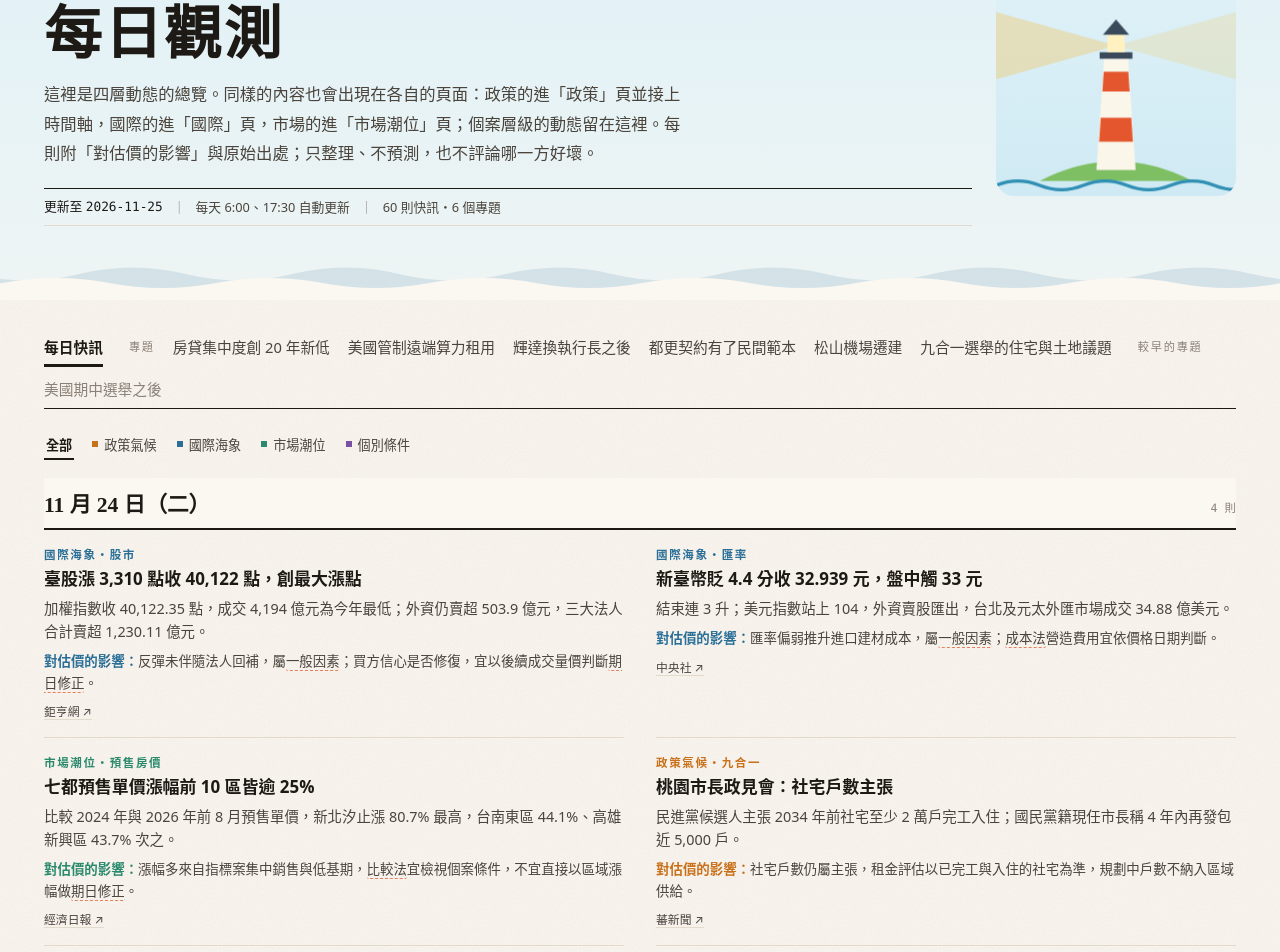
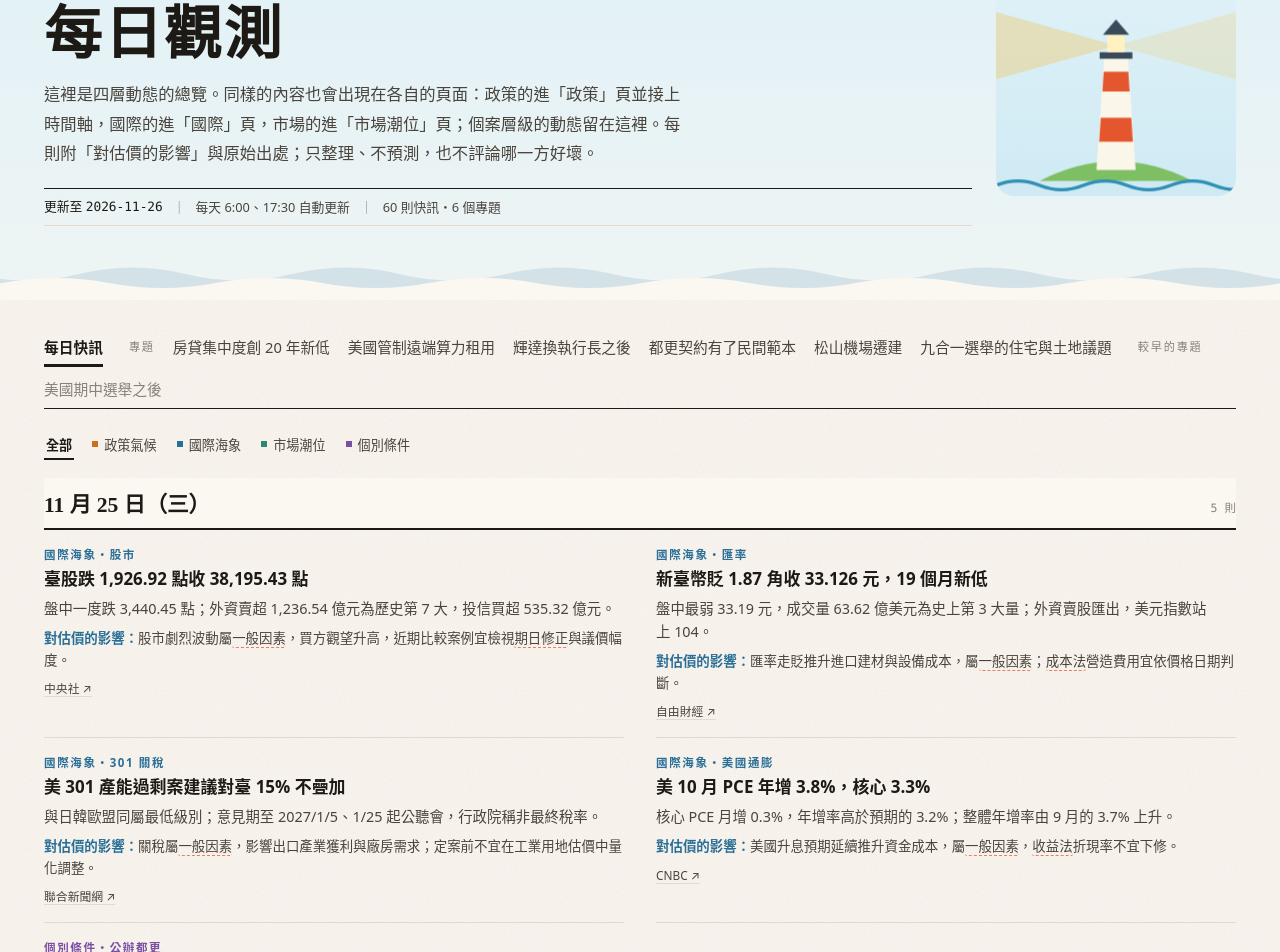
Before and after one commit to zonetai/value-isle, a Next.js app: page /value-isle/daily in a window 1280 px wide. Shown: the part 175-1127 px from the top of the page. Built offline with nearby package versions, Linux system fonts and the light colour scheme.

Commit message:
每日觀測 2026-11-26

```diff
--- a/data/daily.ts
+++ b/data/daily.ts
@@ -8,12 +8,12 @@
 import type { DailyData } from "./daily-types";
 
 export const DAILY: DailyData = {
-  updated: "2026-11-25",
+  updated: "2026-11-26",
   schedule: "每天 6:00、17:30 自動更新",
 
   /* ---------- 情境推演的「目前方向」：首頁「如果…」使用；有新資料才更新，每項附出處 ---------- */
   outlook: {
-    "updated": "2026-11-24",
+    "updated": "2026-11-26",
     "note": "方向判讀只根據下列公開資料，資料更新後會跟著調整；不是對市場的預測，也不構成投資建議。",
     "items": {
       "cut": {
@@ -141,13 +141,19 @@ export const DAILY: DailyData = {
       },
       "export": {
         "lean": "較不可能",
-        "now": "目前是順風：10 月出口年增 58.9%、外銷訂單年增 78.3%，對美關稅 10%；風險在美方研擬中的半導體關稅新框架。",
+        "now": "10 月出口年增 58.9%、外銷訂單年增 78.3%；301 產能過剩案建議對臺 15%，明年初定案。",
         "why": [
           "美方半導體關稅新框架縮小豁免，或要求在美設廠才免稅",
-          "另一項「結構性產能過剩」調查的結果對臺加徵關稅",
+          "產能過剩 301 案諮商未達美方要求，改適用 25% 替代稅率",
           "AI 伺服器與半導體需求降溫，高基期下出口年增率轉負"
         ],
         "basis": [
+          {
+            "t": "美 301 產能過剩案建議對臺 15% 不疊加，替代稅率 25%",
+            "d": "2026-11-25",
+            "src": "聯合新聞網（行政院）",
+            "url": "https://udn.com/news/story/7238/9902461"
+          },
           {
             "t": "10 月外銷訂單 1,238.2 億美元、年增 78.3%，連 21 個月成長",
             "d": "2026-11-20",
@@ -171,12 +177,6 @@ export const DAILY: DailyData = {
             "d": "2026-07-24",
             "src": "EY Tax News",
             "url": "https://taxnews.ey.com/news/2026-1603-ustr-takes-final-action-imposing-tariffs-on-60-trading-partners-as-section-122-tariffs-expire"
-          },
-          {
-            "t": "美國最高法院 2/20 判對等關稅無效",
-            "d": "2026-02-24",
-            "src": "中央社",
-            "url": "https://www.cna.com.tw/news/aipl/202602240181.aspx"
           }
         ]
       },
@@ -517,6 +517,11 @@ export const DAILY: DailyData = {
 
   /* ---------- 每日快訊（由新到舊） ---------- */
   briefs: [
+    { d: "2026-11-25", layer: "intl", tag: "股市", t: "臺股跌 1,926.92 點收 38,195.43 點", s: "盤中一度跌 3,440.45 點；外資賣超 1,236.54 億元為歷史第 7 大，投信買超 535.32 億元。", i: "股市劇烈波動屬一般因素，買方觀望升高，近期比較案例宜檢視期日修正與議價幅度。", src: "中央社", url: "https://www.cna.com.tw/news/afe/202611250260.aspx" },
+    { d: "2026-11-25", layer: "intl", tag: "匯率", t: "新臺幣貶 1.87 角收 33.126 元，19 個月新低", s: "盤中最弱 33.19 元，成交量 63.62 億美元為史上第 3 大量；外資賣股匯出，美元指數站上 104。", i: "匯率走貶推升進口建材與設備成本，屬一般因素；成本法營造費用宜依價格日期判斷。", src: "自由財經", url: "https://ec.ltn.com.tw/article/breakingnews/5653181" },
+    { d: "2026-11-25", layer: "intl", tag: "301 關稅", t: "美 301 產能過剩案建議對臺 15% 不疊加", s: "與日韓歐盟同屬最低級別；意見期至 2027/1/5、1/25 起公聽會，行政院稱非最終稅率。", i: "關稅屬一般因素，影響出口產業獲利與廠房需求；定案前不宜在工業用地估價中量化調整。", src: "聯合新聞網", url: "https://udn.com/news/story/7238/9902461" },
+    { d: "2026-11-25", layer: "intl", tag: "美國通膨", t: "美 10 月 PCE 年增 3.8%，核心 3.3%", s: "核心 PCE 月增 0.3%，年增率高於預期的 3.2%；整體年增率由 9 月的 3.7% 上升。", i: "美國升息預期延續推升資金成本，屬一般因素，收益法折現率不宜下修。", src: "CNBC", url: "https://www.cnbc.com/2026/11/25/pce-inflation-report-october-2026.html" },
+    { d: "2026-11-25", layer: "ind", tag: "公辦都更", t: "信義犁和公辦都更選出最優申請人，投資 336 億", s: "基地約 6,891 坪、公有比例逾九成，採跨區權利變換；東側基地全數分回住都中心作社宅與公共服務。", i: "社宅與公共服務設施增加屬區域因素；權利變換估價須依跨區配置分別評估兩基地的更新後價值。", src: "經濟日報", url: "https://money.udn.com/money/story/5621/9901881" },
     { d: "2026-11-24", layer: "intl", tag: "股市", t: "臺股漲 3,310 點收 40,122 點，創最大漲點", s: "加權指數收 40,122.35 點，成交 4,194 億元為今年最低；外資仍賣超 503.9 億元，三大法人合計賣超 1,230.11 億元。", i: "反彈未伴隨法人回補，屬一般因素；買方信心是否修復，宜以後續成交量價判斷期日修正。", src: "鉅亨網", url: "https://news.cnyes.com/news/id/6670956" },
     { d: "2026-11-24", layer: "intl", tag: "匯率", t: "新臺幣貶 4.4 分收 32.939 元，盤中觸 33 元", s: "結束連 3 升；美元指數站上 104，外資賣股匯出，台北及元太外匯市場成交 34.88 億美元。", i: "匯率偏弱推升進口建材成本，屬一般因素；成本法營造費用宜依價格日期判斷。", src: "中央社", url: "https://www.cna.com.tw/news/afe/202611240255.aspx" },
     { d: "2026-11-24", layer: "market", tag: "預售房價", t: "七都預售單價漲幅前 10 區皆逾 25%", s: "比較 2024 年與 2026 年前 8 月預售單價，新北汐止漲 80.7% 最高，台南東區 44.1%、高雄新興區 43.7% 次之。", i: "漲幅多來自指標案集中銷售與低基期，比較法宜檢視個案條件，不宜直接以區域漲幅做期日修正。", src: "經濟日報", url: "https://money.udn.com/money/story/5621/9897843" },
@@ -572,10 +577,5 @@ export const DAILY: DailyData = {
     { d: "2026-11-13", layer: "intl", tag: "新臺幣", t: "新臺幣升 5.1 分，收 32.838 元", s: "11/13 新臺幣兌美元收 32.838 元，成交金額 22.14 億美元。", i: "匯率仍在 32 元後段，外資動向影響資金面，作為一般因素觀察。", src: "中央社", url: "https://www.cna.com.tw/news/afe/202611130191.aspx" },
     { d: "2026-11-12", layer: "market", tag: "預售推案", t: "10 月預售推案破千億，風向球 37.5 分", s: "住展雜誌指 10 月預售案量突破千億元，為 4 月以來高點；風向球 37.5 分，仍為衰退黃藍燈。", i: "推案量增而買氣未跟上，預售比較案例宜區分推案價與實際成交價。", src: "AN不動產新聞網", url: "https://annewsmedia.com/2026/11/12/market-news/23487/" },
     { d: "2026-11-12", layer: "market", tag: "小坪數", t: "25 坪以下住宅占比達 30.5%", s: "住商機構整理內政部房屋稅籍統計，2026 年第 2 季全台 25 坪以下住宅占比由 2017 年約 29.2% 升至 30.5%。", i: "小坪數比較案例增加，比較法須調整面積規模差異，避免單價直接套用。", src: "AN不動產新聞網", url: "https://annewsmedia.com/2026/11/12/market-news/23489/" },
-    { d: "2026-11-11", layer: "market", tag: "北市房價", t: "北市 Q2 住宅價格指數 130.42，季增 2.56%", s: "臺北市地政局公布，指數連 2 季回升，12 區全數上升；預售屋均價每坪 130.75 萬元，交易 1,285 件。", i: "北市價格期日修正可依指數季變動處理，預售單價受個案影響較大。", src: "AN不動產新聞網", url: "https://annewsmedia.com/2026/11/11/regional-focus/23447/" },
-    { d: "2026-11-11", layer: "intl", tag: "聯準會", t: "12 月升 1 碼機率 86.5%，升 2 碼 13.5%", s: "FedWatch 顯示 12 月升 1 碼機率 86.5%、升 2 碼 13.5%；多位聯準會官員發言偏鷹。", i: "升息幅度若擴大，國內資金成本壓力增加，收益法折現率維持保守。", src: "工商時報", url: "https://www.ctee.com.tw/news/20261111702064-430701" },
-    { d: "2026-11-10", layer: "intl", tag: "聯準會", t: "美國 10 月 CPI 月增 0.4%，升息預期升溫", s: "高於預期的 0.3%；10 年期美債殖利率升近 10 個基點至 4.95%，市場定價 12 月升 1 碼機率 88%。", i: "美國利率走高會帶動國內資金成本，收益法折現率不宜下修。", src: "CNBC", url: "https://www.cnbc.com/2026/11/10/market-spooked-because-now-the-fed-may-need-a-supersized-hike-in-december.html" },
-    { d: "2026-11-10", layer: "intl", tag: "股市", t: "臺股漲 1,050 點，收 42,711.92 點", s: "加權指數漲幅 2.52%，成交金額新臺幣 1 兆 33.39 億元，連 2 日反彈。", i: "股市回穩有助財富效果，但量價反應需一到兩季才進入比較法案例。", src: "中央社", url: "https://www.cna.com.tw/news/afe/202611100131.aspx" },
-    { d: "2026-11-10", layer: "intl", tag: "匯率", t: "新臺幣盤中逼近 33 元，收 32.865 元", s: "盤中最低 32.97 元，央行尾盤調節後轉為升值 1.7 分；外資賣超 341.16 億元。", i: "匯率偏弱推升進口建材成本，成本法重建成本須留意期日修正。", src: "自由時報", url: "https://ec.ltn.com.tw/article/breakingnews/5636034" },
   ]
 };
```
